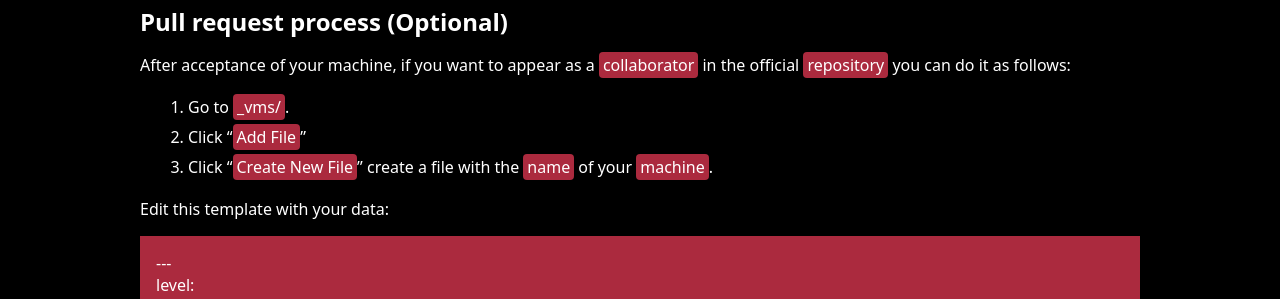
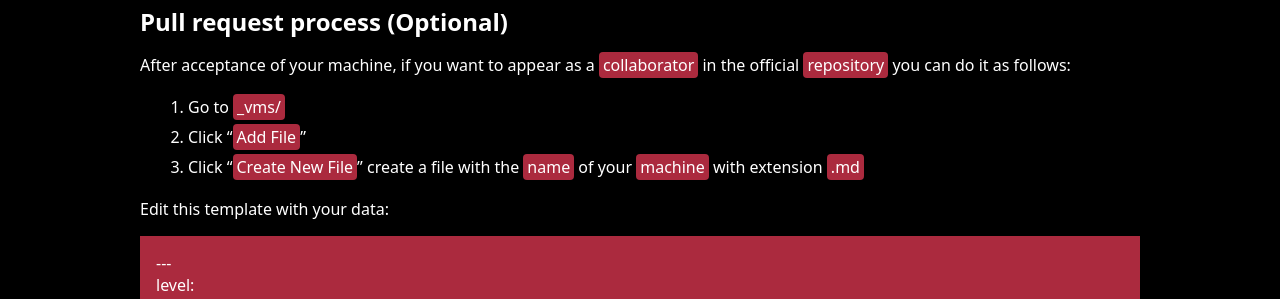
Before and after one commit to VulNyx/vulnyx, a Jekyll site: the page built from submit.md, in a window 1280 px wide. Shown: the part 986-1285 px from the top of the page. Built offline with Jekyll 4.4.1, drawn with Linux system fonts in a browser that asks for light colours.

Commit message:
update info

```diff
--- a/submit.md
+++ b/submit.md
@@ -45,9 +45,9 @@ The VM that does not comply with the rules will be rejected.
 
 After acceptance of your machine, if you want to appear as a <a href="https://github.com/vulnyx/vulnyx.github.io/graphs/contributors" target="_blank">`collaborator`</a> in the official <a href="https://github.com/VulNyx/vulnyx.github.io" target="_blank">`repository`</a> you can do it as follows:
 
-1. Go to <a href="https://github.com/VulNyx/vulnyx.github.io/tree/main/_vms" target="_blank">`_vms/`</a>.
+1. Go to <a href="https://github.com/VulNyx/vulnyx.github.io/tree/main/_vms" target="_blank">`_vms/`</a>
 2. Click "`Add File`"
-3. Click "`Create New File`" create a file with the `name` of your `machine`.
+3. Click "`Create New File`" create a file with the `name` of your `machine` with extension `.md`
 
 Edit this template with your data:
 
```
